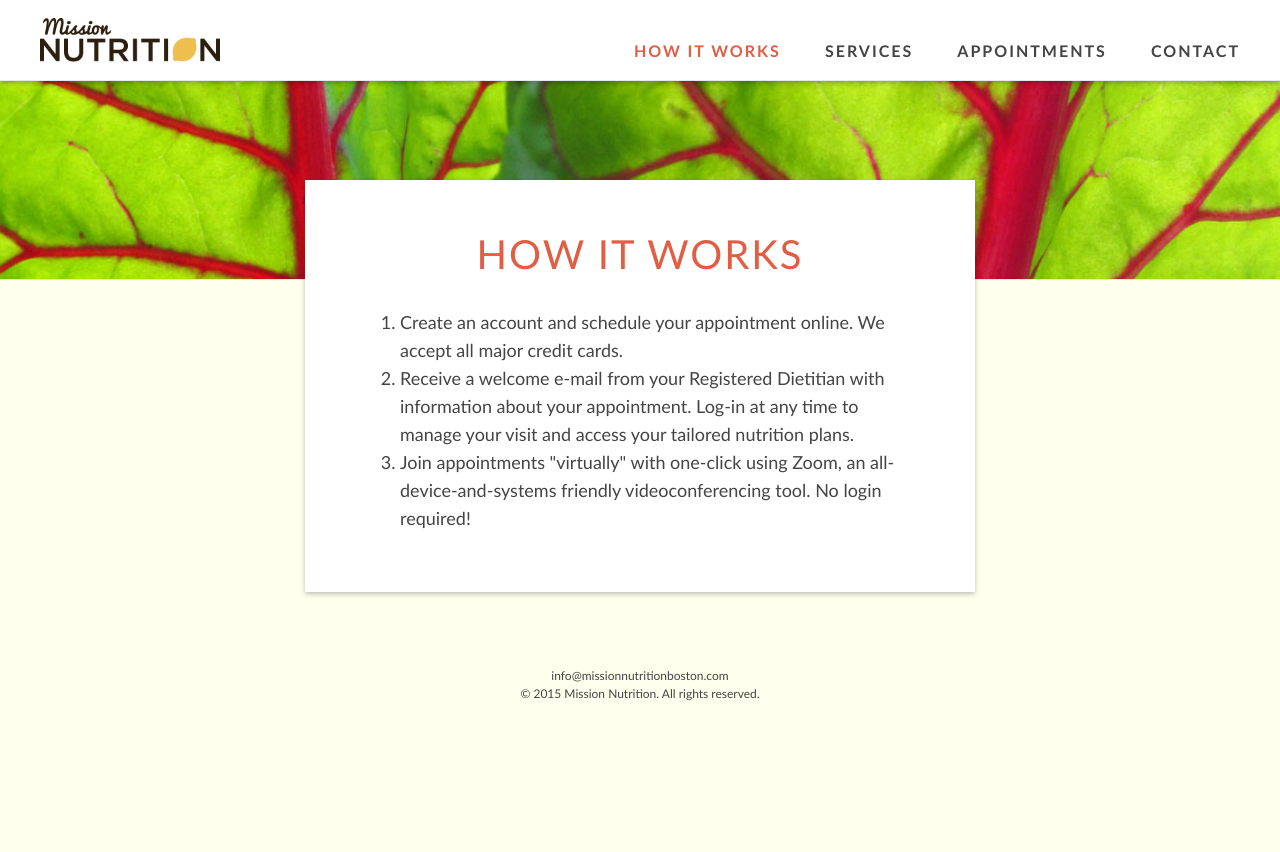
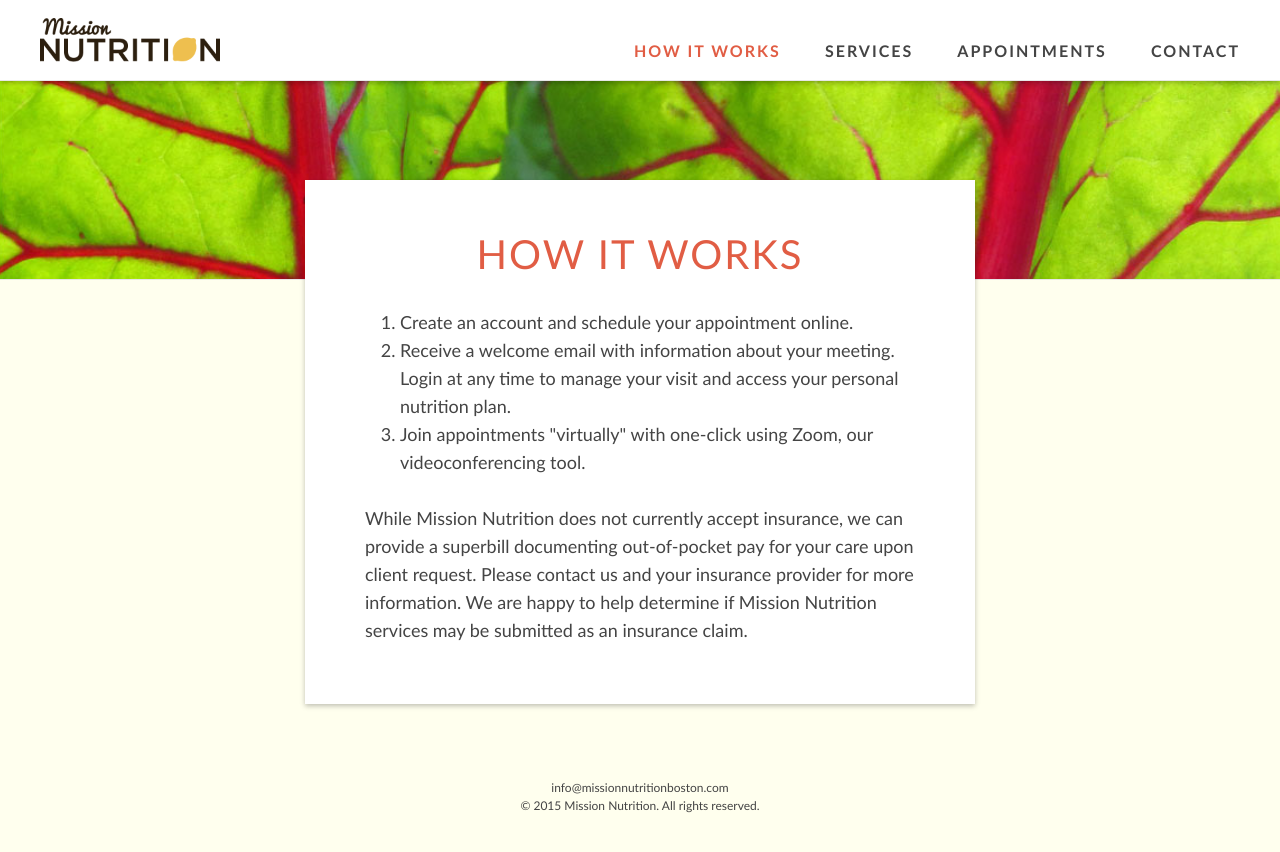
Before and after one commit to davelandry/missionnutrition, a Jekyll site: the page built from _pages/howitworks.md, in a window 1280 px wide. Shown: the top 852 px of the page. Built offline with Jekyll 4.4.1, drawn with Linux system fonts in a browser that asks for light colours.

Commit message:
Update howitworks.md

```diff
--- a/_pages/howitworks.md
+++ b/_pages/howitworks.md
@@ -4,7 +4,9 @@ header: How it Works
 image: chard
 ---
 <ol>
-<li> Create an account and schedule your appointment online. We accept all major credit cards. </li>
-<li> Receive a welcome e-mail from your Registered Dietitian with information about your appointment. Log-in at any time to manage your visit and access your tailored nutrition plans.</li>
-<li> Join appointments "virtually" with one-click using Zoom, an all-device-and-systems friendly videoconferencing tool. No login required!</li>
+<li> Create an account and schedule your appointment online. </li>
+<li> Receive a welcome email with information about your meeting. Login at any time to manage your visit and access your personal nutrition plan.</li>
+<li> Join appointments "virtually" with one-click using Zoom, our videoconferencing tool.</li> <br>
+
+While Mission Nutrition does not currently accept insurance, we can provide a superbill documenting out-of-pocket pay for your care upon client request. Please contact us and your insurance provider for more information. We are happy to help determine if Mission Nutrition services may be submitted as an insurance claim.
 </ol>
```
